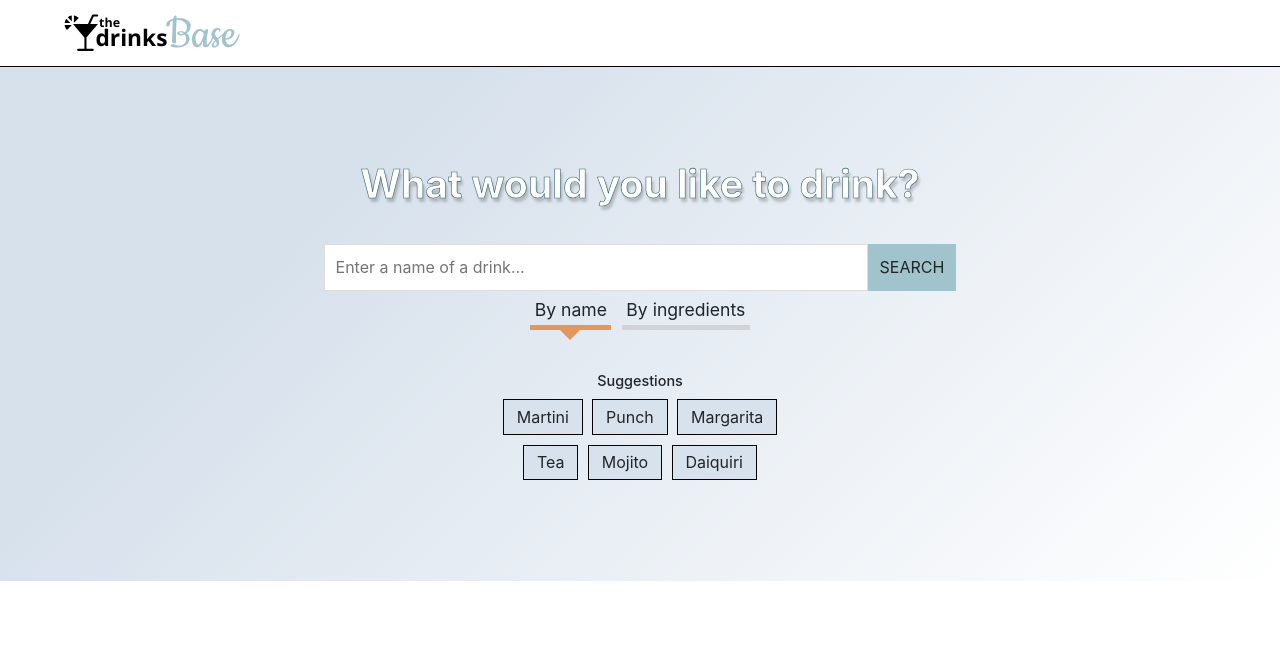
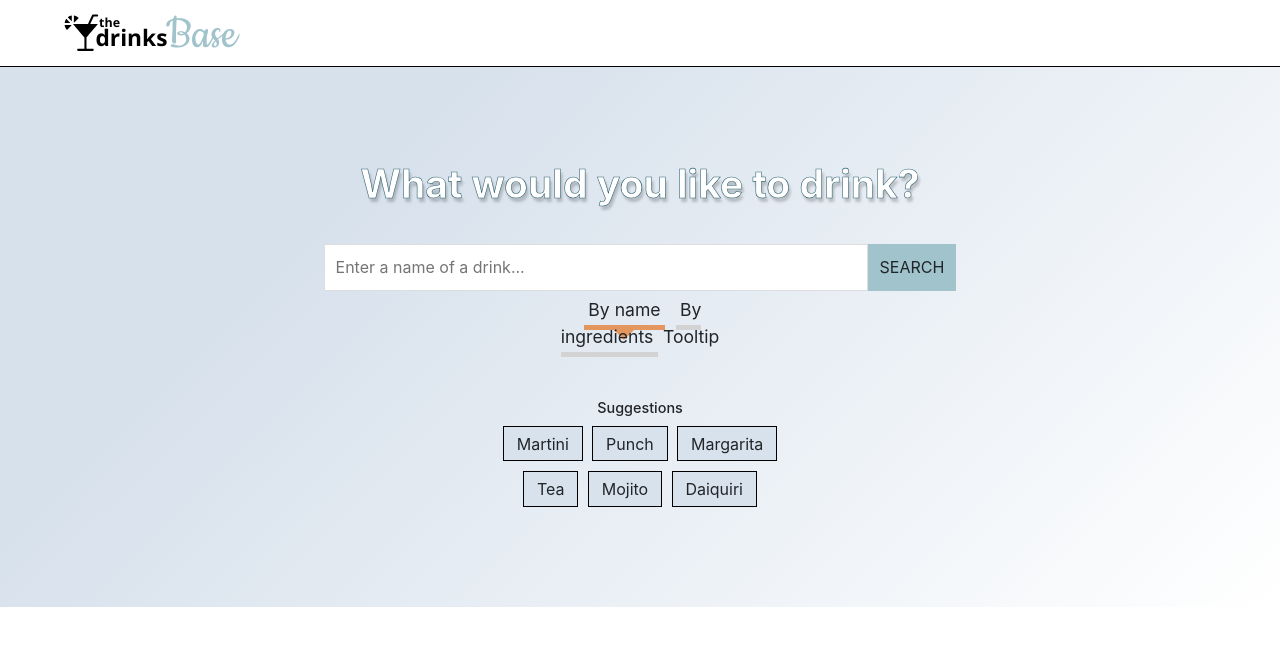
Before and after one commit to krisrss/drinks-base, a React (Create React App) app: page / in a window 1280 px wide. Shown: the top 646 px of the page. Built offline with nearby package versions, Linux system fonts and the light colour scheme.

Commit message:
Add Toolip component boilerplate

```diff
--- a/src/components/NavigationBar.js
+++ b/src/components/NavigationBar.js
@@ -2,6 +2,7 @@ import React from 'react';
 import { Link, useHistory } from 'react-router-dom';
 import '../css/NavigationBar.css';
 import ReactTooltip from "react-tooltip";
+import Tooltip from '../components/Tooltip';
 
 const NavigationBar = () => {
     const history = useHistory();
@@ -35,6 +36,7 @@ const NavigationBar = () => {
                 By ingredients
             </Link>
 
+
             {termPresent ?
                 <>
                     <i data-tip data-for="registerTip" className="fas fa-info-circle info-tooltip"></i>
@@ -44,6 +46,9 @@ const NavigationBar = () => {
                 </>
                 : null
             }
+
+            <Tooltip />
+
         </div>
     )
 };
--- /dev/null
+++ b/src/components/Tooltip.js
@@ -0,0 +1,11 @@
+import React from 'react';
+
+const Tooltip = () => {
+    return (
+        <span>
+            Tooltip
+        </span>
+    )
+};
+
+export default Tooltip;
```
